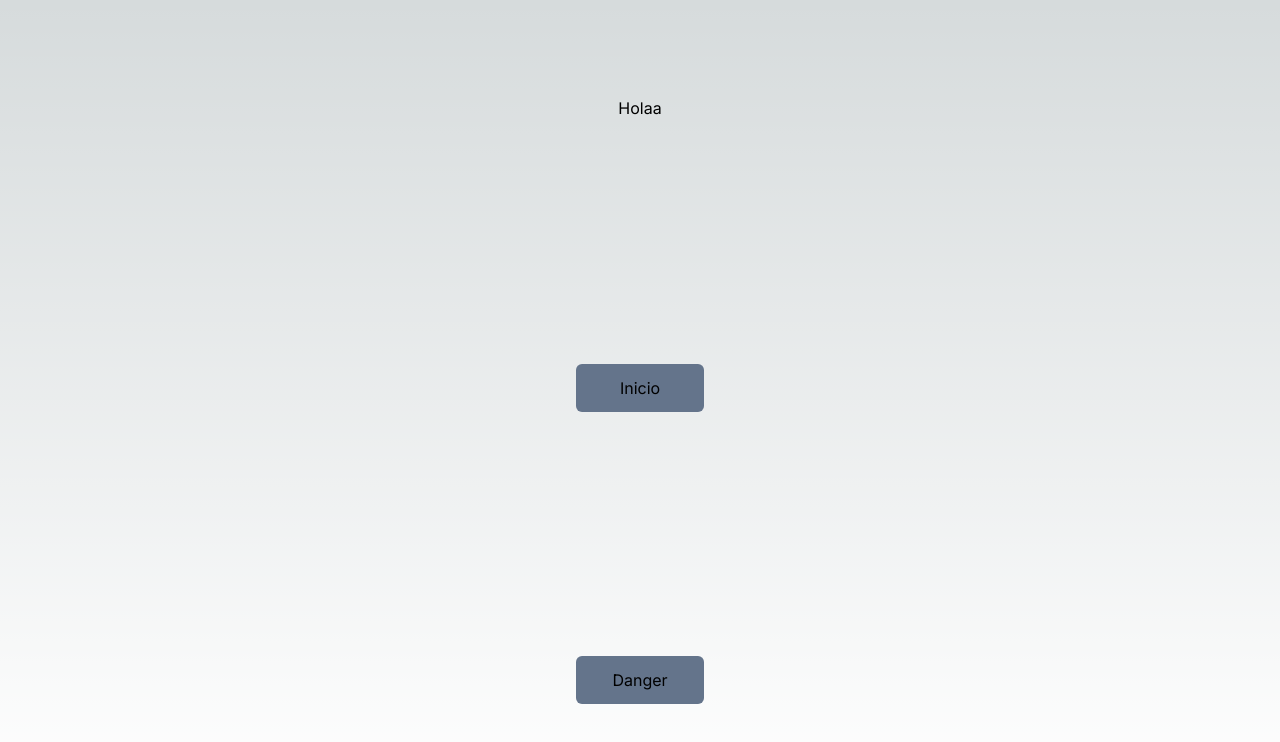
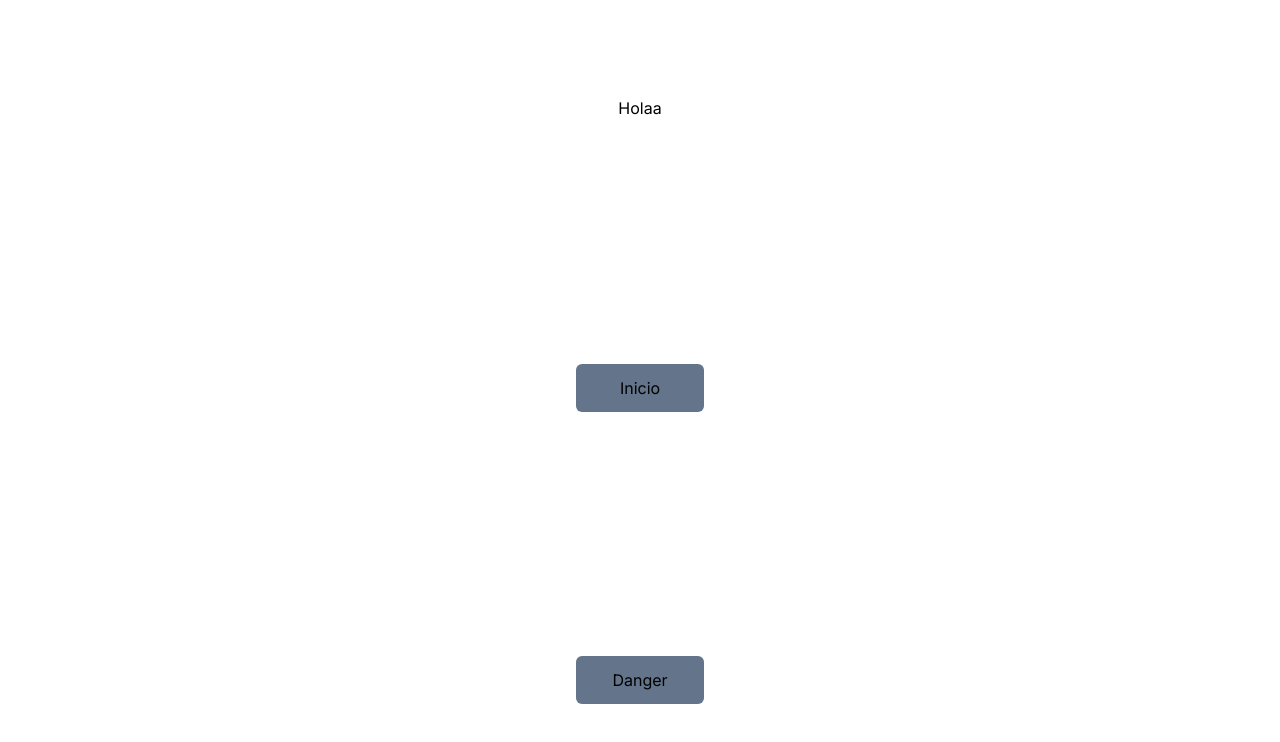
Before and after one commit to fronux2/rumi-store, a Next.js app: page / in a window 1280 px wide. Shown: the top 742 px of the page. Built offline with nearby package versions, Linux system fonts and the light colour scheme.

Commit message:
aplicando eslint

```diff
--- a/src/app/globals.css
+++ b/src/app/globals.css
@@ -1,27 +1,3 @@
 @tailwind base;
 @tailwind components;
 @tailwind utilities;
-
-:root {
-  --foreground-rgb: 0, 0, 0;
-  --background-start-rgb: 214, 219, 220;
-  --background-end-rgb: 255, 255, 255;
-}
-
-@media (prefers-color-scheme: dark) {
-  :root {
-    --foreground-rgb: 255, 255, 255;
-    --background-start-rgb: 0, 0, 0;
-    --background-end-rgb: 0, 0, 0;
-  }
-}
-
-body {
-  color: rgb(var(--foreground-rgb));
-  background: linear-gradient(
-      to bottom,
-      transparent,
-      rgb(var(--background-end-rgb))
-    )
-    rgb(var(--background-start-rgb));
-}
--- a/tailwind.config.ts
+++ b/tailwind.config.ts
@@ -4,17 +4,17 @@
   content: [
     './src/pages/**/*.{js,ts,jsx,tsx,mdx}',
     './src/components/**/*.{js,ts,jsx,tsx,mdx}',
-    './src/app/**/*.{js,ts,jsx,tsx,mdx}',
+    './src/app/**/*.{js,ts,jsx,tsx,mdx}'
   ],
   theme: {
     extend: {
       backgroundImage: {
         'gradient-radial': 'radial-gradient(var(--tw-gradient-stops))',
         'gradient-conic':
-          'conic-gradient(from 180deg at 50% 50%, var(--tw-gradient-stops))',
-      },
-    },
+          'conic-gradient(from 180deg at 50% 50%, var(--tw-gradient-stops))'
+      }
+    }
   },
-  plugins: [],
+  plugins: []
 }
 export default config
```
Also changed, not shown: src/app/components/button.tsx (+6 -6 lines), src/app/components/card.tsx (+6 -6 lines), src/app/components/card2.tsx (+6 -6 lines), src/app/components/carousel.tsx (+7 -7 lines), src/app/components/nav-page.tsx (+4 -4 lines).
